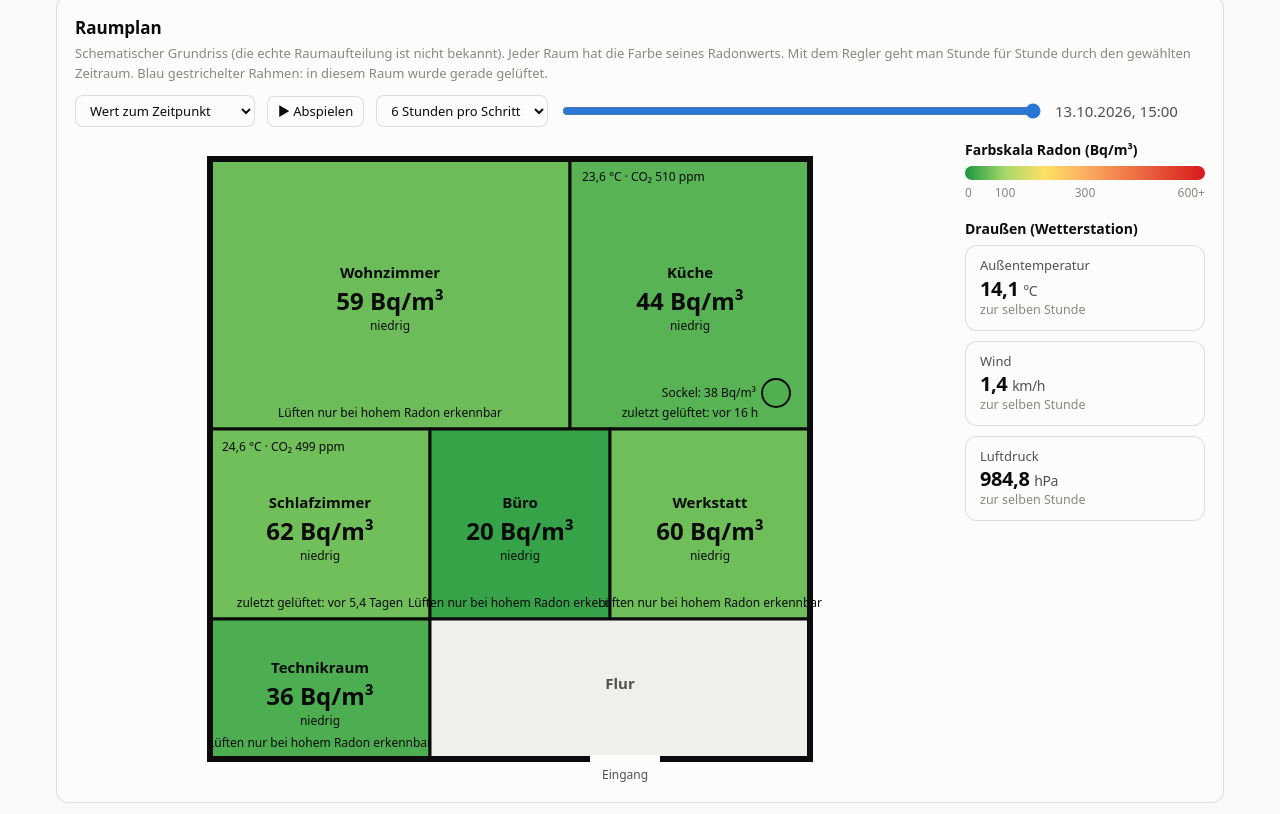
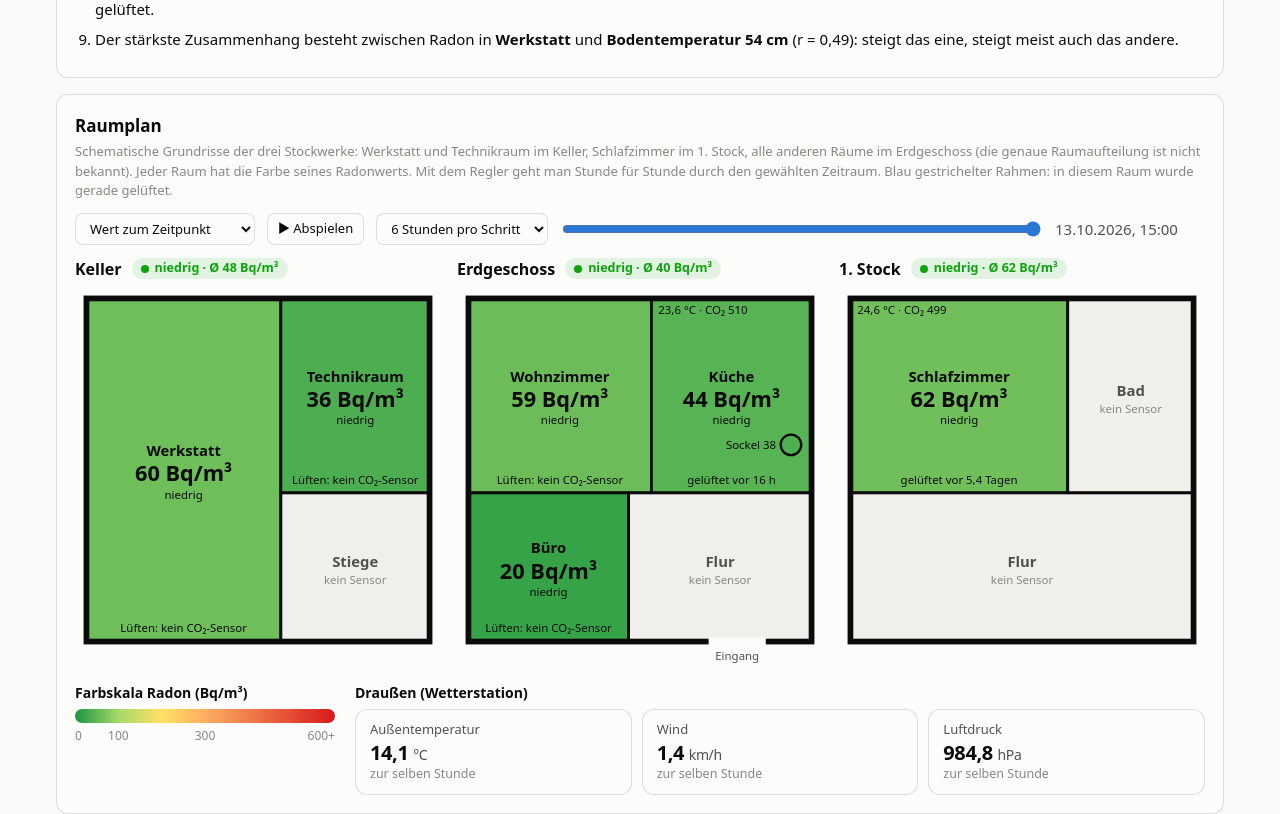
Before and after one commit to leopoint/INSY, a plain HTML site: page Radon_daten_auslesen/dashboard/index.html in a window 1280 px wide. Shown: the part 760-1574 px from the top of the page. Drawn offline with nearby package versions, Linux system fonts and the light colour scheme.

Commit message:
Radon-Dashboard: Raumplan mit drei Stockwerken und Stockwerk-Vergleich
Co-Authored-By: Claude Opus 5.5 <noreply@anthropic.com>

```diff
--- a/Radon_daten_auslesen/dashboard/index.html
+++ b/Radon_daten_auslesen/dashboard/index.html
@@ -84,19 +84,24 @@
   .planbar { display: flex; flex-wrap: wrap; gap: 10px 12px; align-items: center; margin-bottom: 12px; }
   .planbar input[type=range] { flex: 1; min-width: 180px; accent-color: var(--s1); }
   .planbar .zeitpunkt { font-variant-numeric: tabular-nums; color: var(--ink-2); min-width: 150px; }
-  .planwrap { display: grid; grid-template-columns: minmax(0, 1fr) 240px; gap: 20px; align-items: start; }
-  @media (max-width: 800px) { .planwrap { grid-template-columns: 1fr; } }
-  #plan { width: 100%; height: auto; display: block; max-width: 640px; margin: 0 auto; }
-  #plan .raum { stroke: var(--ink); stroke-width: 3; }
-  #plan .raum.leer { fill: var(--surface-2); }
-  #plan .name { font: 600 15px system-ui, sans-serif; }
-  #plan .wert { font: 700 24px system-ui, sans-serif; }
-  #plan .klein { font: 12px system-ui, sans-serif; }
+  .stockwerke { display: grid; grid-template-columns: repeat(3, minmax(0, 1fr)); gap: 16px; }
+  @media (max-width: 800px) { .stockwerke { grid-template-columns: 1fr; } }
+  .stockwerke svg { width: 100%; height: auto; display: block; max-width: 420px; margin: 0 auto; }
+  .swkopf { display: flex; flex-wrap: wrap; gap: 4px 10px; align-items: center; margin-bottom: 6px; }
+  .swkopf h3 { margin: 0; font-size: 16px; }
+  .stockwerke .raum { stroke: var(--ink); stroke-width: 2.5; }
+  .stockwerke .raum.leer { fill: var(--surface-2); }
+  .stockwerke .name { font: 600 13px system-ui, sans-serif; }
+  .stockwerke .wert { font: 700 19px system-ui, sans-serif; }
+  .stockwerke .klein { font: 10px system-ui, sans-serif; }
+  .planinfo { display: grid; grid-template-columns: 260px 1fr; gap: 20px; margin-top: 16px; align-items: start; }
+  @media (max-width: 800px) { .planinfo { grid-template-columns: 1fr; } }
+  .aussen { display: grid; grid-template-columns: repeat(auto-fit, minmax(150px, 1fr)); gap: 10px; }
   .skala { height: 14px; border-radius: 7px; margin: 6px 0 4px; }
   .skalatext { position: relative; height: 16px; font-size: 12px; color: var(--muted); font-variant-numeric: tabular-nums; }
   .skalatext span { position: absolute; }
-  .seite .tile { margin-bottom: 10px; padding: 10px 14px; }
-  .seite .tile .value { font-size: 20px; }
+  .aussen .tile { padding: 10px 14px; }
+  .aussen .tile .value { font-size: 20px; }
 
   /* Tabellen */
   .tablewrap { overflow-x: auto; }
@@ -156,7 +161,7 @@
 
   <section class="card">
     <h2>Raumplan</h2>
-    <p class="hint">Schematischer Grundriss (die echte Raumaufteilung ist nicht bekannt). Jeder Raum hat die Farbe seines Radonwerts. Mit dem Regler geht man Stunde für Stunde durch den gewählten Zeitraum. Blau gestrichelter Rahmen: in diesem Raum wurde gerade gelüftet.</p>
+    <p class="hint">Schematische Grundrisse der drei Stockwerke: Werkstatt und Technikraum im Keller, Schlafzimmer im 1. Stock, alle anderen Räume im Erdgeschoss (die genaue Raumaufteilung ist nicht bekannt). Jeder Raum hat die Farbe seines Radonwerts. Mit dem Regler geht man Stunde für Stunde durch den gewählten Zeitraum. Blau gestrichelter Rahmen: in diesem Raum wurde gerade gelüftet.</p>
     <div class="planbar">
       <select id="planmodus" aria-label="Was wird angezeigt">
         <option value="zeit">Wert zum Zeitpunkt</option>
@@ -173,15 +178,10 @@
       <input type="range" id="planzeit" min="0" max="0" value="0" aria-label="Zeitpunkt">
       <span class="zeitpunkt" id="planzeittext"></span>
     </div>
-    <div class="planwrap">
-      <svg id="plan" viewBox="0 0 640 645" role="img" aria-label="Grundriss mit Radonwerten"></svg>
-      <div class="seite">
-        <h3>Farbskala Radon (Bq/m³)</h3>
-        <div class="skala" id="skala"></div>
-        <div class="skalatext" id="skalatext"></div>
-        <h3 style="margin-top:18px">Draußen (Wetterstation)</h3>
-        <div id="aussen"></div>
-      </div>
+    <div class="stockwerke" id="stockwerke"></div>
+    <div class="planinfo">
+      <div><h3>Farbskala Radon (Bq/m³)</h3><div class="skala" id="skala"></div><div class="skalatext" id="skalatext"></div></div>
+      <div><h3>Draußen (Wetterstation)</h3><div class="aussen" id="aussen"></div></div>
     </div>
   </section>
 
@@ -525,6 +525,19 @@ function erkenntnisseZeichnen() {
   s.push(`Im Mittel liegt das ganze Haus bei <b>${zahl(hm)} Bq/m³</b> (${stufe(hm).text}). ` +
          (hm < REFERENZ ? "Der österreichische Referenzwert von 300 Bq/m³ wird im Durchschnitt eingehalten." : "Das liegt über dem österreichischen Referenzwert von 300 Bq/m³."));
   s.push(`Am höchsten ist die Belastung in <b>${kz[0].r.ort}</b> (${zahl(kz[0].k.mittel)} Bq/m³), am niedrigsten in <b>${kz[kz.length - 1].r.ort}</b> (${zahl(kz[kz.length - 1].k.mittel)} Bq/m³).`);
+  // Stockwerke vergleichen (Mittel der Raum-Mittelwerte je Stockwerk)
+  const sw = STOCKWERKE.map(st => {
+    const orte = st.raeume.filter(x => !x.kein).map(x => x.ort).concat(st.sockel ? [SOCKEL.ort] : []);
+    return { name: st.name, m: mittel(kz.filter(x => orte.includes(x.r.ort)).map(x => x.k.mittel)) };
+  }).filter(x => x.m != null);
+  if (sw.length > 1) {
+    const sort = [...sw].sort((a, b) => b.m - a.m);
+    s.push(`Nach Stockwerken: ${sw.map(x => `${x.name} <b>${zahl(x.m)} Bq/m³</b>`).join(", ")}. ` +
+           (sort[0].name === "Keller" ? "Am höchsten ist der Keller, das passt dazu, dass Radon aus dem Boden kommt."
+            : `Am höchsten ist ${sort[0].name === "1. Stock" ? "der 1. Stock" : "das " + sort[0].name}. Radon kommt zwar aus dem Boden, verteilt sich aber im Haus, und in Räumen mit wenig Lüften sammelt es sich auch weiter oben.`) +
+           // Hinweis, wenn ein Sensor erst später im Zeitraum zu messen begann (dann fehlen ihm z. B. die Wintermonate)
+           kz.filter(x => x.r.stat.von > zeitVon(A) + 7 * TAG).map(x => ` Achtung: ${x.r.ort} misst erst ab ${tag(x.r.stat.von)}, der Vergleich ist deshalb nur bedingt fair.`).join(""));
+  }
   // Monate vergleichen
   const proMonat = new Map();
   for (let k = A; k <= B; k++) { const h = hausWert(k); if (h == null) continue; if (!proMonat.has(MONAT[k])) proMonat.set(MONAT[k], []); proMonat.get(MONAT[k]).push(h); }
@@ -577,17 +590,24 @@ function erkenntnisseZeichnen() {
 // =====================================================================
 // Raumplan
 // =====================================================================
-// Schematischer Grundriss: quadratisches Haus, Räume als Rechtecke (x, y, Breite, Höhe)
-const RAEUME = [
-  { ort: "Wohnzimmer",   x: 20,  y: 20,  b: 360, h: 270 },
-  { ort: "Küche",        x: 380, y: 20,  b: 240, h: 270, klima: "Kueche" },
-  { ort: "Schlafzimmer", x: 20,  y: 290, b: 220, h: 190, klima: "Schlafzimmer" },
-  { ort: "Büro",         x: 240, y: 290, b: 180, h: 190 },
-  { ort: "Werkstatt",    x: 420, y: 290, b: 200, h: 190 },
-  { ort: "Technikraum",  x: 20,  y: 480, b: 220, h: 140 },
-  { ort: "Flur",         x: 240, y: 480, b: 380, h: 140, kein: true },
+// Schematische Grundrisse der drei Stockwerke (die echte Raumaufteilung ist nicht bekannt).
+// Jedes Stockwerk ist ein Quadrat von 300 × 300, Räume als Rechtecke (x, y, Breite, Höhe).
+const STOCKWERKE = [
+  { name: "Keller", raeume: [
+    { ort: "Werkstatt",    x: 10,  y: 10,  b: 170, h: 300 },
+    { ort: "Technikraum",  x: 180, y: 10,  b: 130, h: 170 },
+    { ort: "Stiege",       x: 180, y: 180, b: 130, h: 130, kein: true } ] },
+  { name: "Erdgeschoss", eingang: true, sockel: true, raeume: [
+    { ort: "Wohnzimmer",   x: 10,  y: 10,  b: 160, h: 170 },
+    { ort: "Küche",        x: 170, y: 10,  b: 140, h: 170, klima: true },
+    { ort: "Büro",         x: 10,  y: 180, b: 140, h: 130 },
+    { ort: "Flur",         x: 150, y: 180, b: 160, h: 130, kein: true } ] },
+  { name: "1. Stock", raeume: [
+    { ort: "Schlafzimmer", x: 10,  y: 10,  b: 190, h: 170, klima: true },
+    { ort: "Bad",          x: 200, y: 10,  b: 110, h: 170, kein: true },
+    { ort: "Flur",         x: 10,  y: 180, b: 300, h: 130, kein: true } ] },
 ];
-const SOCKEL = { ort: "Küche (Sockel)", x: 586, y: 254 };   // zweiter Sensor in der Küche
+const SOCKEL = { ort: "Küche (Sockel)", x: 292, y: 138 };   // zweiter Sensor in der Küche, nahe am Boden
 const regler = document.getElementById("planzeit");
 
 // Wert eines Raums für die gewählte Ansicht
@@ -610,52 +630,64 @@ function planZeichnen() {
   const anzeige = w => modus === "ueber" ? `${zahl(w)} h` : `${zahl(w)} Bq/m³`;
   const fuellung = w => modus === "ueber" ? radonFarbe(w > 0 ? 300 + Math.min(w, 300) : 50) : radonFarbe(w);
 
-  let svg = "";
-  RAEUME.forEach(raum => {
-    const r = radon.find(x => x.ort === raum.ort);
-    const w = raum.kein ? null : planWert(r, modus, k);
+  // ein Raum als Rechteck mit Name, Wert, Bewertung, Lüften und (falls vorhanden) Raumklima
+  const raumSvg = raum => {
+    const cx = raum.x + raum.b / 2, cy = raum.y + raum.h / 2;
+    if (raum.kein) return `<rect class="raum leer" x="${raum.x}" y="${raum.y}" width="${raum.b}" height="${raum.h}"/>
+      <text class="name" x="${cx}" y="${cy}" text-anchor="middle" fill="var(--ink-2)">${raum.ort}</text>
+      <text class="klein" x="${cx}" y="${cy + 15}" text-anchor="middle" fill="var(--muted)">kein Sensor</text>`;
+    const r = radon.find(x => x.ort === raum.ort), w = planWert(r, modus, k);
     const text = w == null ? "var(--ink-2)" : "#0b0b0b";
-    const cx = raum.x + raum.b / 2, cy = raum.y + raum.h / 2;
-    svg += `<rect class="raum ${w == null ? "leer" : ""}" x="${raum.x}" y="${raum.y}" width="${raum.b}" height="${raum.h}"
-              ${w == null ? "" : `style="fill:${fuellung(w)}"`}><title>${raum.ort}: ${w == null ? "kein Wert" : anzeige(w)}</title></rect>`;
-    svg += `<text class="name" x="${cx}" y="${cy - (raum.kein ? 0 : 16)}" text-anchor="middle" fill="${text}">${raum.ort}</text>`;
-    if (!raum.kein) {
-      svg += `<text class="${w != null ? "wert" : "klein"}" x="${cx}" y="${cy + 16}" text-anchor="middle" fill="${text}">${w != null ? anzeige(w) : r ? "kein Wert um diese Zeit" : "kein Sensor"}</text>`;
-      if (w != null && modus !== "ueber") svg += `<text class="klein" x="${cx}" y="${cy + 36}" text-anchor="middle" fill="${text}">${stufe(w).text}</text>`;
+    let t = `<rect class="raum ${w == null ? "leer" : ""}" x="${raum.x}" y="${raum.y}" width="${raum.b}" height="${raum.h}"
+              ${w == null ? "" : `style="fill:${fuellung(w)}"`}><title>${raum.ort}: ${w == null ? "kein Wert" : anzeige(w)}</title></rect>
+            <text class="name" x="${cx}" y="${cy - 12}" text-anchor="middle" fill="${text}">${raum.ort}</text>
+            <text class="${w != null ? "wert" : "klein"}" x="${cx}" y="${cy + 10}" text-anchor="middle" fill="${text}">${w != null ? anzeige(w) : "kein Wert um diese Zeit"}</text>`;
+    if (w != null && modus !== "ueber") t += `<text class="klein" x="${cx}" y="${cy + 25}" text-anchor="middle" fill="${text}">${stufe(w).text}</text>`;
     // Lüften: beim Zeitpunkt "zuletzt gelüftet", sonst Anzahl im Zeitraum; frisch gelüftet = blauer Rahmen
     const le = DATEN.lueften.filter(e => e.ort === raum.ort);
+    let zeile;
     if (zeit) {
       const letzte = le.filter(e => e.zeit < zeitVon(k) + STUNDE).pop();
-        if (letzte && zeitVon(k) - letzte.zeit < 2 * STUNDE)
-          svg += `<rect x="${raum.x + 5}" y="${raum.y + 5}" width="${raum.b - 10}" height="${raum.h - 10}" fill="none" stroke="#2a78d6" stroke-width="4" stroke-dasharray="10 6"/>`;
+      const alt = letzte ? Math.max(0, zeitVon(k) - letzte.zeit) : Infinity;
+      if (alt < 2 * STUNDE)
+        t += `<rect x="${raum.x + 4}" y="${raum.y + 4}" width="${raum.b - 8}" height="${raum.h - 8}" fill="none" stroke="#2a78d6" stroke-width="3" stroke-dasharray="8 5"/>`;
       // ohne CO₂-Sensor ist Lüften nur bei hohem Radon erkennbar → kein "zuletzt vor 50 Tagen" anzeigen
-        const mitCO2 = !!raum.klima && zeitVon(k) >= CO2_START, alt = letzte ? Math.max(0, zeitVon(k) - letzte.zeit) : Infinity;
-        const zeile = alt < 2 * STUNDE ? `gerade gelüftet (${uhr(letzte.zeit)})`
-          : mitCO2 || alt < 2 * TAG ? (letzte ? `zuletzt gelüftet: ${vorZeit(alt)}` : "kein Lüften erkannt")
-          : "Lüften nur bei hohem Radon erkennbar";
-        svg += `<text class="klein" x="${cx}" y="${raum.y + raum.h - 12}" text-anchor="middle" fill="${text}">${zeile}</text>`;
-      } else {
-        const n = lueftenIm().filter(e => e.ort === raum.ort).length;
-        svg += `<text class="klein" x="${cx}" y="${raum.y + raum.h - 12}" text-anchor="middle" fill="${text}">${n}× gelüftet im Zeitraum</text>`;
-      }
+      const mitCO2 = !!raum.klima && zeitVon(k) >= CO2_START;
+      zeile = alt < 2 * STUNDE ? `gerade gelüftet (${uhr(letzte.zeit)})`
+        : mitCO2 || alt < 2 * TAG ? (letzte ? `gelüftet ${vorZeit(alt)}` : "kein Lüften erkannt") : "Lüften: kein CO₂-Sensor";
+    } else zeile = `${lueftenIm().filter(e => e.ort === raum.ort).length}× gelüftet`;
+    t += `<text class="klein" x="${cx}" y="${raum.y + raum.h - 8}" text-anchor="middle" fill="${text}">${zeile}</text>`;
     // Raumklima (nur Küche und Schlafzimmer haben Luftsensoren)
     if (raum.klima) {
-        const t = reihe(raum.klima === "Kueche" ? "Küche" : raum.klima, "Temperatur innen"), c = reihe(raum.klima === "Kueche" ? "Küche" : raum.klima, "CO");
-        const tv = t && (zeit ? t.werte[k] : mittel(werteIm(t))), cv = c && (zeit ? c.werte[k] : mittel(werteIm(c)));
+      const tr = reihe(raum.ort, "Temperatur innen"), c = reihe(raum.ort, "CO");
+      const tv = tr && (zeit ? tr.werte[k] : mittel(werteIm(tr))), cv = c && (zeit ? c.werte[k] : mittel(werteIm(c)));
       if (tv != null || cv != null)
-          svg += `<text class="klein" x="${raum.x + 12}" y="${raum.y + 22}" fill="${text}">${tv != null ? zahl(tv, 1) + " °C" : ""}${tv != null && cv != null ? " · " : ""}${cv != null ? "CO₂ " + zahl(cv) + " ppm" : ""}</text>`;
+        t += `<text class="klein" x="${raum.x + 6}" y="${raum.y + 14}" fill="${text}">${tv != null ? zahl(tv, 1) + " °C" : ""}${tv != null && cv != null ? " · " : ""}${cv != null ? "CO₂ " + zahl(cv) : ""}</text>`;
     }
-    }
-  });
+    return t;
+  };
+
+  document.getElementById("stockwerke").innerHTML = STOCKWERKE.map(sw => {
+    let svg = sw.raeume.map(raumSvg).join("");
+    if (sw.sockel) {
       const sr = radon.find(x => x.ort === SOCKEL.ort), ws = planWert(sr, modus, k);
-  svg += `<circle cx="${SOCKEL.x}" cy="${SOCKEL.y}" r="14" stroke="#0b0b0b" stroke-width="2"
+      svg += `<circle cx="${SOCKEL.x}" cy="${SOCKEL.y}" r="9" stroke="#0b0b0b" stroke-width="2"
                 fill="${ws == null ? "transparent" : fuellung(ws)}" ${ws == null ? 'stroke-dasharray="3 3"' : ""}>
                 <title>${SOCKEL.ort}: ${ws == null ? "kein Wert" : anzeige(ws)}</title></circle>
-          <text class="klein" x="${SOCKEL.x - 20}" y="${SOCKEL.y + 4}" text-anchor="end" fill="#0b0b0b">Sockel: ${ws == null ? "–" : anzeige(ws)}</text>`;
-  svg += `<rect x="20" y="20" width="600" height="600" fill="none" stroke="var(--ink)" stroke-width="6"/>
-          <line x1="400" y1="620" x2="470" y2="620" stroke="var(--surface)" stroke-width="8"/>
-          <text class="klein" x="435" y="640" text-anchor="middle" fill="var(--ink-2)">Eingang</text>`;
-  document.getElementById("plan").innerHTML = svg;
+              <text class="klein" x="${SOCKEL.x - 13}" y="${SOCKEL.y + 4}" text-anchor="end" fill="#0b0b0b">Sockel ${ws == null ? "–" : zahl(ws)}</text>`;
+    }
+    svg += `<rect x="10" y="10" width="300" height="300" fill="none" stroke="var(--ink)" stroke-width="5"/>`;
+    if (sw.eingang) svg += `<line x1="220" y1="310" x2="270" y2="310" stroke="var(--surface)" stroke-width="7"/>
+                            <text class="klein" x="245" y="326" text-anchor="middle" fill="var(--ink-2)">Eingang</text>`;
+    // Mittel des Stockwerks aus allen Sensoren dieses Stockwerks
+    const orte = sw.raeume.filter(x => !x.kein).map(x => x.ort).concat(sw.sockel ? [SOCKEL.ort] : []);
+    const ws = orte.map(o => planWert(radon.find(x => x.ort === o), modus, k)).filter(v => v != null);
+    const m = mittel(ws);
+    const kopf = m == null ? `<span class="hint" style="margin:0">kein Wert</span>`
+      : modus === "ueber" ? `<span class="badge b-warn">Ø ${zahl(m)} h über 300</span>` : badge(m).replace("</span>", ` · Ø ${zahl(m)} Bq/m³</span>`);
+    return `<div><div class="swkopf"><h3>${sw.name}</h3>${kopf}</div>
+      <svg viewBox="0 0 320 332" role="img" aria-label="Grundriss ${sw.name}">${svg}</svg></div>`;
+  }).join("");
 
   // Wetter draußen
   const aussen = [["Temperatur 2 m", "Außentemperatur", "°C"], ["Wind 10 m", "Wind", "km/h"], ["Luftdruck", "Luftdruck", "hPa"]];
```
Also changed, not shown: 5 other files. Lines whose indentation alone changed are shown as unchanged.
